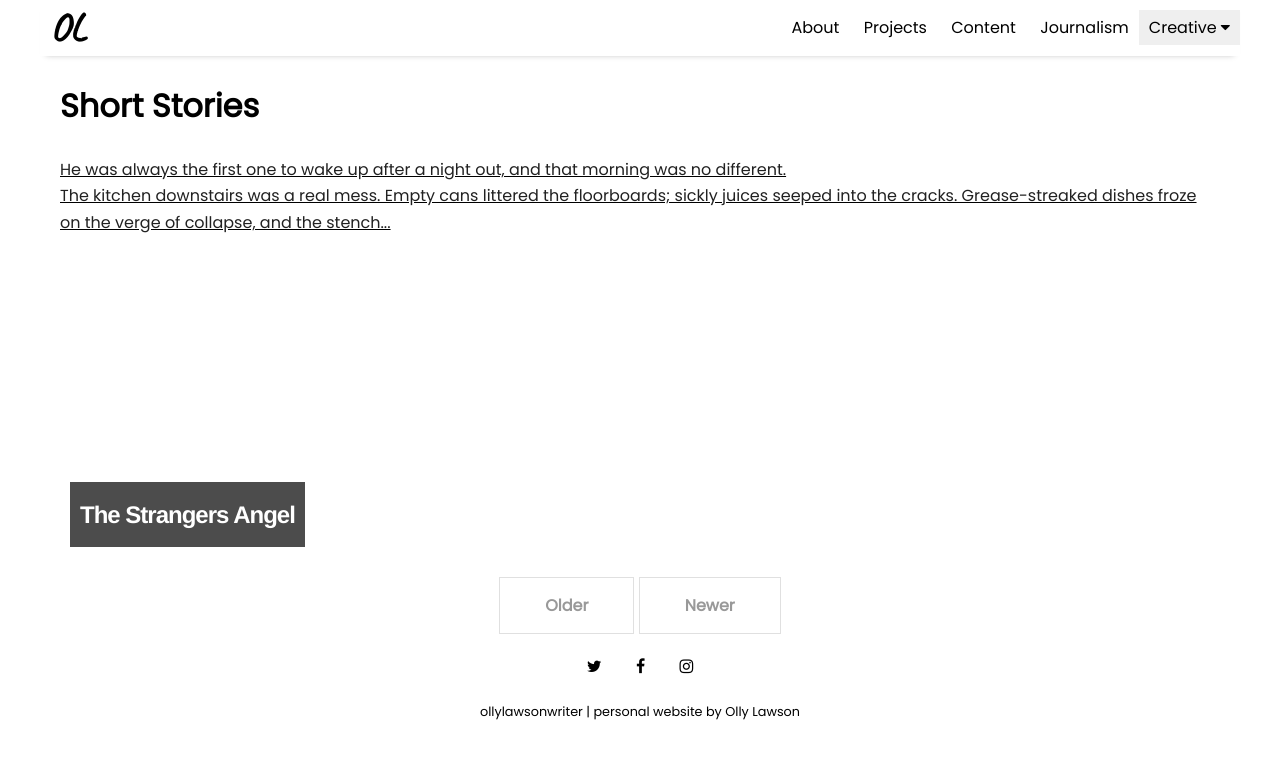
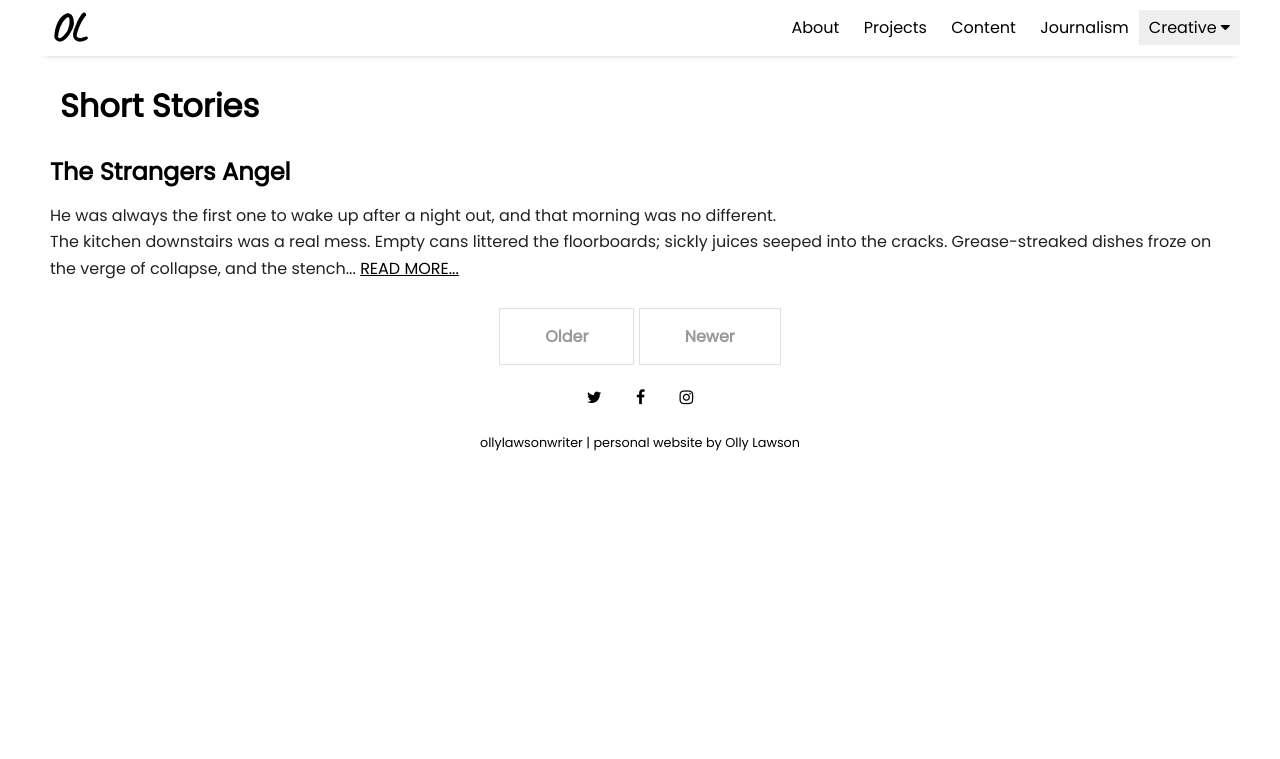
Before and after one commit to ollylawson/ollylawson.github.io, a Jekyll site: the page built from pages/shortstories.html, in a window 1280 px wide. Shown: the top 759 px of the page. Built offline with Jekyll 4.4.1, drawn with Linux system fonts in a browser that asks for light colours; nearby versions of some CDN libraries.

Commit message:
short story

```diff
--- a/pages/shortstories.html
+++ b/pages/shortstories.html
@@ -3,12 +3,11 @@ layout: page
 title: Short Stories
 ---
 {% for post in site.categories.shortstories limit: 5 %}
-  <a href="{{ site.github.url }}{{ post.url }}">
-    <div class="featured-posts">
+    <div class="short-story-post">
       <h2><span>{{ post.title }}</span></h2>
       {{ post.content | truncatewords: 50 }}
+      <a href="{{site.github.url }}{{ post.url }}"> READ MORE...</a>
     </div>
-  </a>
 {% endfor %}
 
 <!-- Pagination links -->
```
